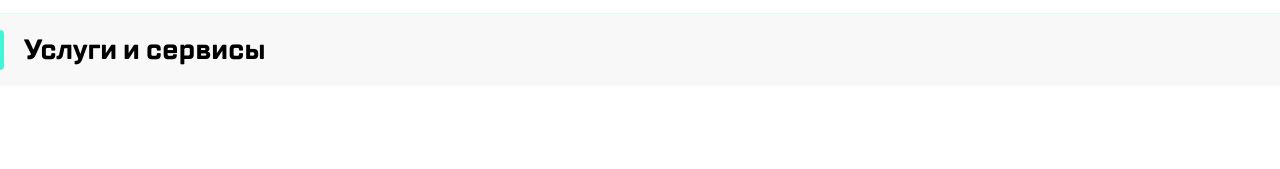
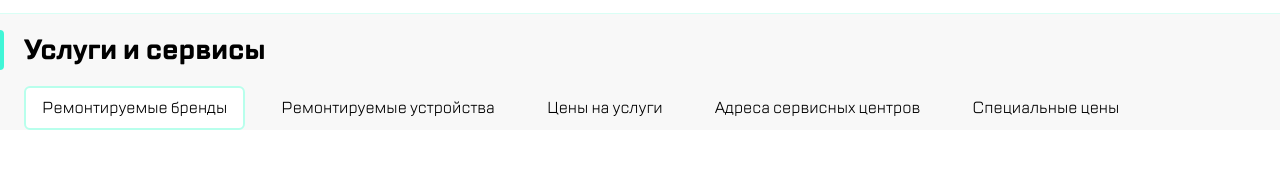
Before and after one commit to Toribob/Kata-Academy, a plain HTML site: page Maket/index.html in a window 1280 px wide. Shown: the part 75-244 px from the top of the page. Drawn offline with Linux system fonts and the light colour scheme.

Commit message:
add toolbar

```diff
--- a/Maket/css/style.css
+++ b/Maket/css/style.css
@@ -34,6 +34,14 @@ body {
     width: 40px;
     height: 40px;
     border-radius: 50%;
+}
+
+.header__button:active {
+    transform: scale(0.9);
+}
+
+.header__button:hover {
+    filter: brightness(0.9)
 }
 
 .header__divider {
@@ -77,3 +85,39 @@ h1 {
     font-size: 28px;
     line-height: 40px;
 }
+
+.main__toolbar {
+    display: flex;
+    align-items: center;
+    gap: 20px;
+    padding: 0 24px;
+    overflow-x: auto;
+}
+
+.main__toolbar::after {
+    content: "";
+    position: absolute;
+    height: 40px;
+    width: 24px;
+    background: linear-gradient(270deg, #F8F8F8 16.84%, rgba(248, 248, 248, 0.0001) 100%);
+    right: 0;
+}
+
+.main__toolbar-item {
+    margin: 0;
+    padding: 0;
+    border: none;
+    cursor: pointer;
+    background-color: transparent;
+    padding: 8px 16px;
+    font-family: 'TT Lakes';
+    font-size: 16px;
+    line-height: 24px;
+    white-space: nowrap;
+}
+
+.main__toolbar-item--active {
+    border: 2px solid #B8FFEC;
+    border-radius: 6px;
+    background-color: #FFFFFF;
+}
--- a/Maket/index.html
+++ b/Maket/index.html
@@ -27,7 +27,14 @@
             </header>
             <main class="main">
                 <div class="main__h1-box">
-                <h1 class="main__h1 h1">Услуги и сервисы</h1>
+                    <h1 class="main__h1 h1">Услуги и сервисы</h1>
+                </div>
+                <div class="main__toolbar">
+                    <button class="main__toolbar-item main__toolbar-item--active">Ремонтируемые бренды</button>
+                    <button class="main__toolbar-item">Ремонтируемые устройства</button>
+                    <button class="main__toolbar-item">Цены на услуги</button>
+                    <button class="main__toolbar-item">Адреса сервисных центров</button>
+                    <button class="main__toolbar-item">Специальные цены</button>
                 </div>
             </main>
         </div>
```
